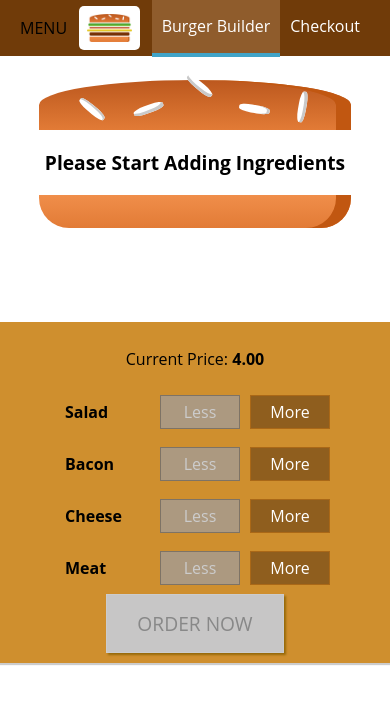
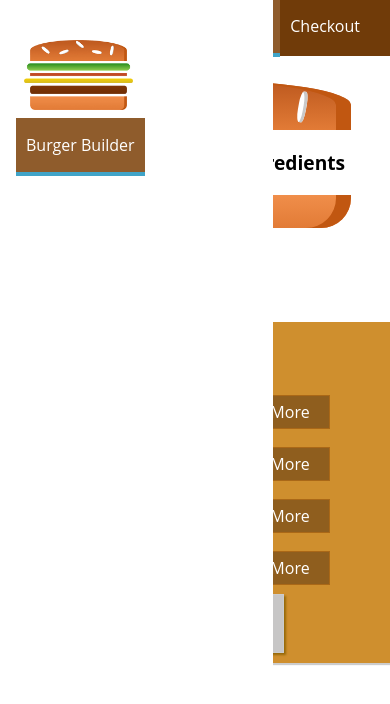
Before and after one commit to stLoiz/react-project-burger-builder-with-redux-saga, a React (Create React App) app: page / in a window 390 px wide. Shown: the top 704 px of the page. Built offline with nearby package versions, Linux system fonts and the light colour scheme.

Commit message:
Create the SideDrawer
-Adjust the logo on the sideDrawer to be responsive

```diff
--- a/src/components/Layout/Layout.js
+++ b/src/components/Layout/Layout.js
@@ -1,10 +1,13 @@
 import React from 'react';
 
 import classes from './Layout.module.css';
+import SideDrawer from '../Navigation/SideDrawer/SideDrawer';
 import Toolbar from '../Navigation/Toolbar/Toolbar';
+
 const layout = ({ children }) => (
   <>
     <Toolbar />
+    <SideDrawer />
     <main className={classes.Content}> {children}</main>
   </>
 );
--- a/src/components/Logo/Logo.module.css
+++ b/src/components/Logo/Logo.module.css
@@ -1,7 +1,7 @@
 .Logo {
   background-color: white;
   padding: 8px;
-  height: 80%;
+  height: 100%;
   box-sizing: border-box;
   border-radius: 5px;
 }
--- /dev/null
+++ b/src/components/Navigation/SideDrawer/SideDrawer.js
@@ -0,0 +1,21 @@
+import React from 'react';
+
+import classes from './SideDrawer.module.css';
+import Logo from '../../Logo/Logo';
+import NavigationItems from '../NavigationItems/NavigationItems';
+
+const sideDrawer = () => {
+  return (
+    <div className={classes.SideDrawer}>
+      <div className={classes.Logo}>
+        <Logo />
+      </div>
+
+      <nav>
+        <NavigationItems />
+      </nav>
+    </div>
+  );
+};
+
+export default sideDrawer;
--- /dev/null
+++ b/src/components/Navigation/SideDrawer/SideDrawer.module.css
@@ -0,0 +1,31 @@
+.SideDrawer {
+  position: fixed;
+  width: 280px;
+  max-width: 70%;
+  height: 100%;
+  left: 0;
+  top: 0;
+  z-index: 200;
+  background-color: white;
+  padding: 32px 16px;
+  box-sizing: border-box;
+  transition: transform 0.3s ease-out;
+}
+
+@media (min-width: 500px) {
+  .SideDrawer {
+    display: none;
+  }
+}
+
+.Open {
+  transform: translateX(0);
+}
+
+.Close {
+  transform: translateX(-100%);
+}
+
+.Logo {
+  height: 11%;
+}
--- a/src/components/Navigation/Toolbar/Toolbar.js
+++ b/src/components/Navigation/Toolbar/Toolbar.js
@@ -7,7 +7,10 @@ import NavigationItems from '../NavigationItems/NavigationItems';
 const toolbar = () => (
   <header className={classes.Toolbar}>
     <div> MENU</div>
-    <Logo />
+    <div className={classes.Logo}>
+      <Logo />
+    </div>
+
     <nav>
       <NavigationItems />
     </nav>
--- a/src/components/Navigation/Toolbar/Toolbar.module.css
+++ b/src/components/Navigation/Toolbar/Toolbar.module.css
@@ -16,3 +16,7 @@
 .Toolbar nav {
   height: 100%;
 }
+
+.Logo {
+  height: 80%;
+}
```
